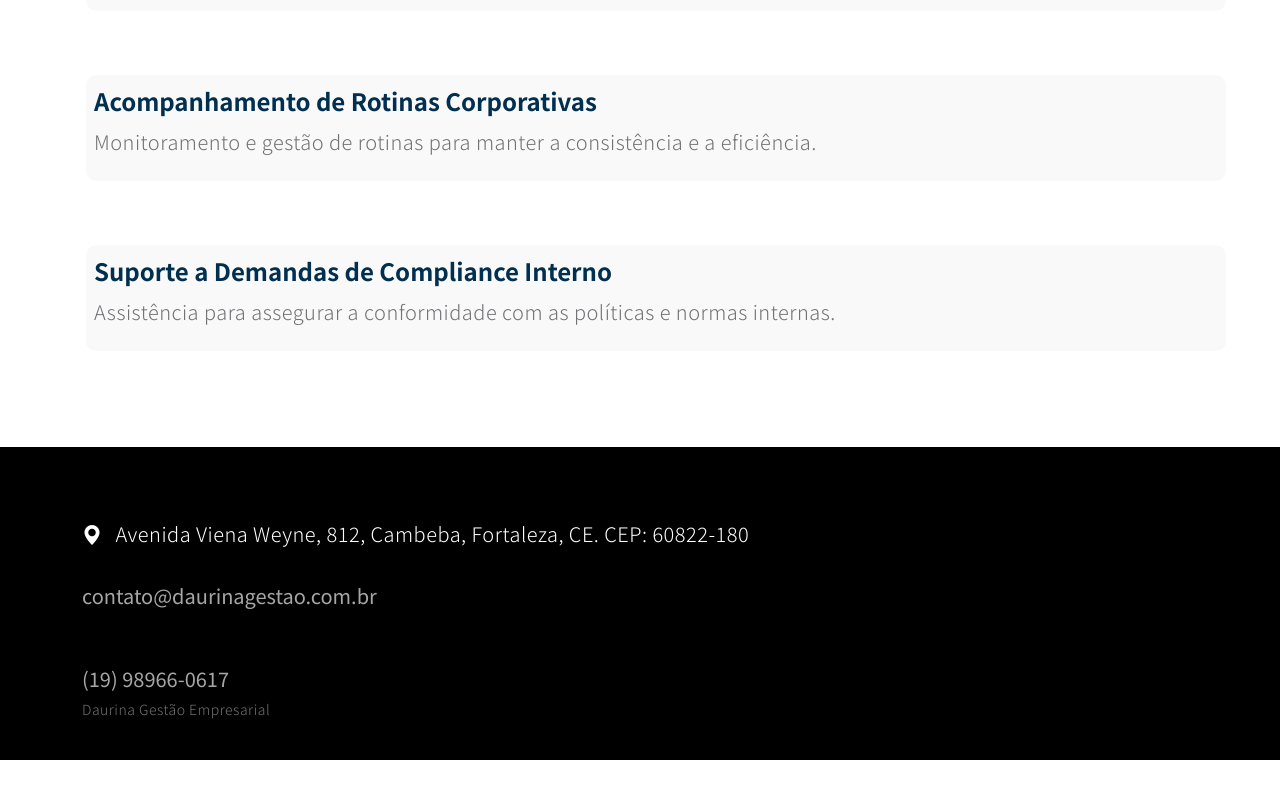
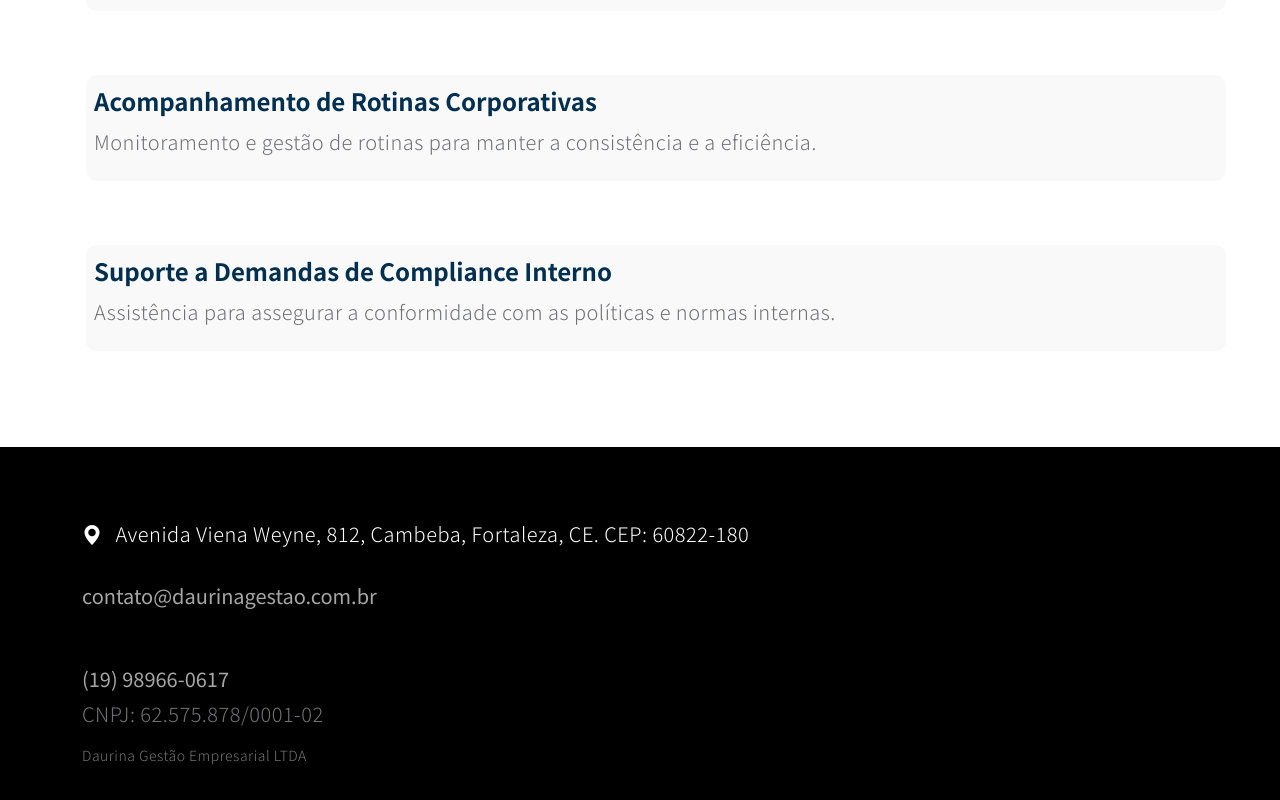
Before and after one commit to toedio/daurinagestao.com.br, a plain HTML site: page index.html in a window 1280 px wide. Shown: the part 1511-2311 px from the top of the page. Before the commit the page ends 2271 px from the top, so only its background shows below. Drawn offline with Linux system fonts and the light colour scheme.

Commit message:
add cnpj

```diff
--- a/index.html
+++ b/index.html
@@ -160,7 +160,8 @@
            <a href="tel:+5519989660617" class="custom-link">(19) 98966-0617</a>
         </div>
         <div class="col-6">
-          <p class="copyright-text mb-0">Daurina Gestão Empresarial</p>
+          <p>CNPJ: 62.575.878/0001-02</p>
+          <p class="copyright-text mb-0">Daurina Gestão Empresarial LTDA</p>
         </div>
 
       </div>
```
